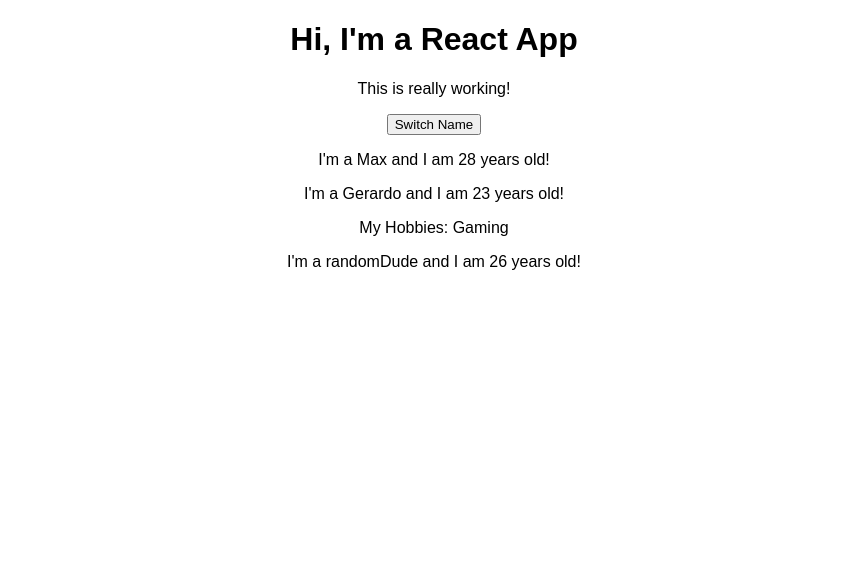
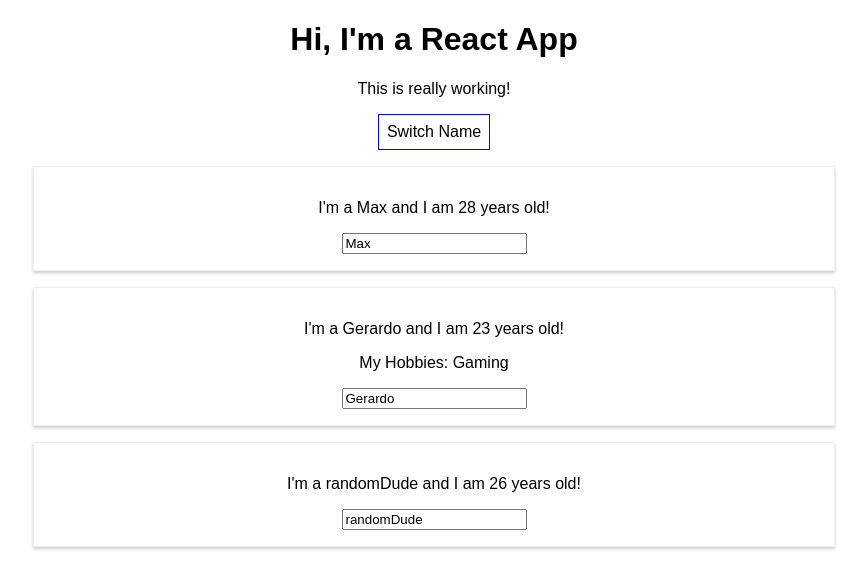
Before and after one commit to Gathzilla/react-complete-guide, a React (Create React App) app: page / in a window 1280 px wide. Shown: the top 588 px of the page, without its empty margins (206-1073 px from the left). Built offline with nearby package versions, Linux system fonts and the light colour scheme.

Commit message:
added styling to the app with two different methods

```diff
--- a/src/App.js
+++ b/src/App.js
@@ -18,18 +18,39 @@
     this.setState({
       persons: [
         { name: newName, age: 28 },
-        { name: 'Manu', age: 29 },
+        { name: 'Gerardo', age: 29 },
         { name: 'randomDude', age: 27 }
       ]
     });
   };
 
+  nameChangedHandler = (event) => {
+    this.setState({
+      persons: [
+        { name: 'Max', age: 28 },
+        { name: event.target.value, age: 29 },
+        { name: 'randomDude', age: 26 }
+      ]
+    });
+  }
+
   render() {
+
+      const style = {
+        backgroundColor: 'white',
+        font: 'inherit',
+        border: '1px solid blue',
+        padding: '8px',
+        cursor: 'pointer'
+      };
+
     return (
       <div className="App">
         <h1>Hi, I'm a React App</h1>
         <p>This is really working!</p>
-        <button onClick={/*this could be inefficient*/() => this.switchNameHandler('Maximillian!!')}>Switch Name</button>
+        <button
+         style={style}
+         onClick={/*this could be inefficient*/() => this.switchNameHandler('Maximillian!!')}>Switch Name</button>
         <Person
           name={this.state.persons[0].name}
           age={this.state.persons[0].age}
@@ -37,7 +58,7 @@
         <Person
           name={this.state.persons[1].name}
           age={this.state.persons[1].age}
-          click={this.switchNameHandler.bind(this, 'Max!')}>My Hobbies: Gaming
+          click={this.switchNameHandler.bind(this, 'Max!')} changed={this.nameChangedHandler}>My Hobbies: Gaming
         </Person>
         <Person
           name={this.state.persons[2].name}
--- /dev/null
+++ b/src/Person/Person.css
@@ -0,0 +1,8 @@
+.Person {
+   width: 60%;
+   margin: 16px auto;
+   border: 1px solid #eee;
+   box-shadow: 0 2px 3px #ccc;
+   padding: 16px;
+   text-align: center;
+}
--- a/src/Person/Person.js
+++ b/src/Person/Person.js
@@ -1,10 +1,12 @@
 import React from 'react';
+import './Person.css';
 
 const person = (props) => {
     return (
-        <div>
+        <div className = "Person">
             <p onClick={props.click}> I'm a {props.name} and I am {props.age} years old!</p>
             <p>{props.children}</p>
+            <input type="text" onChange={props.changed} value ={props.name}/>
 
         </div>
 
```
